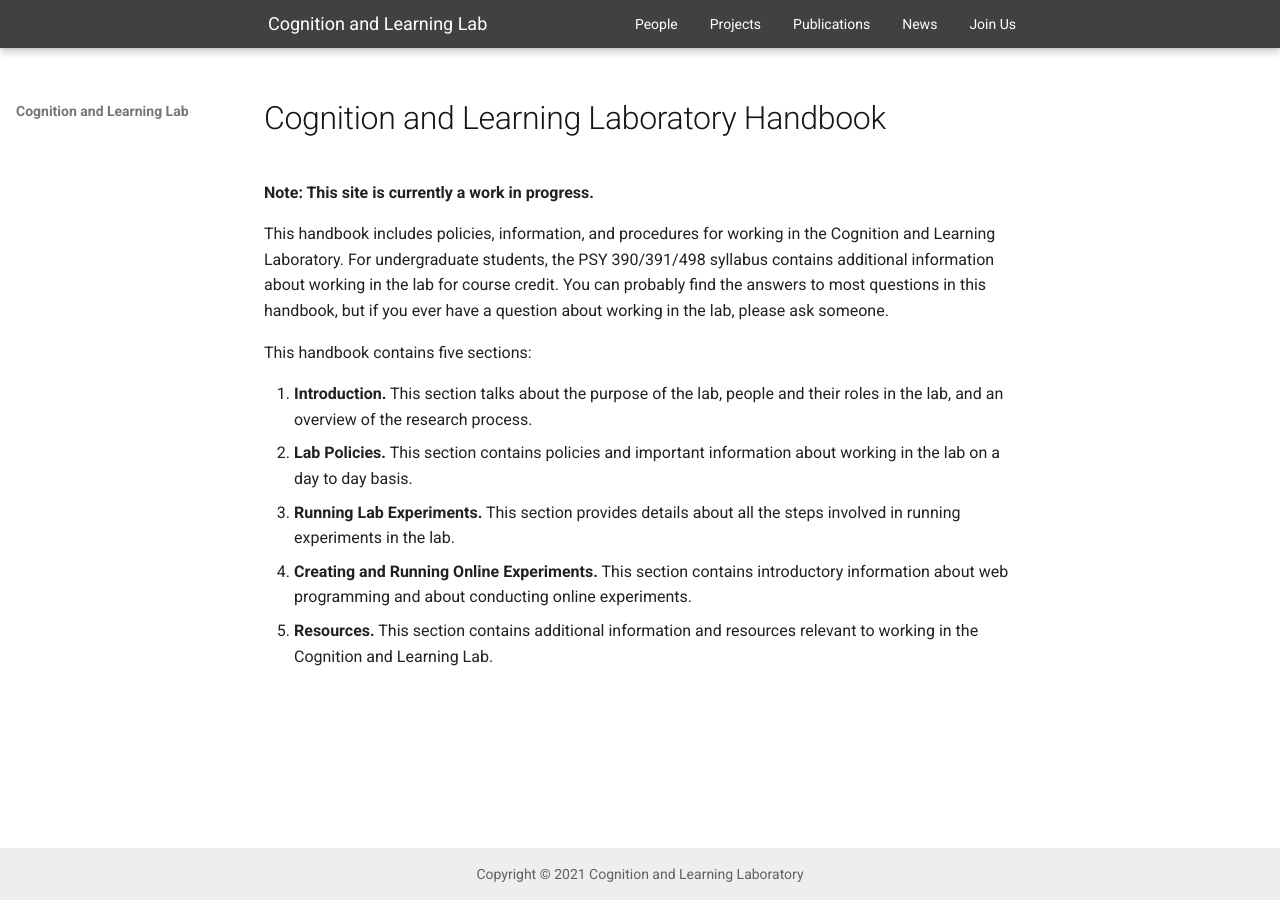
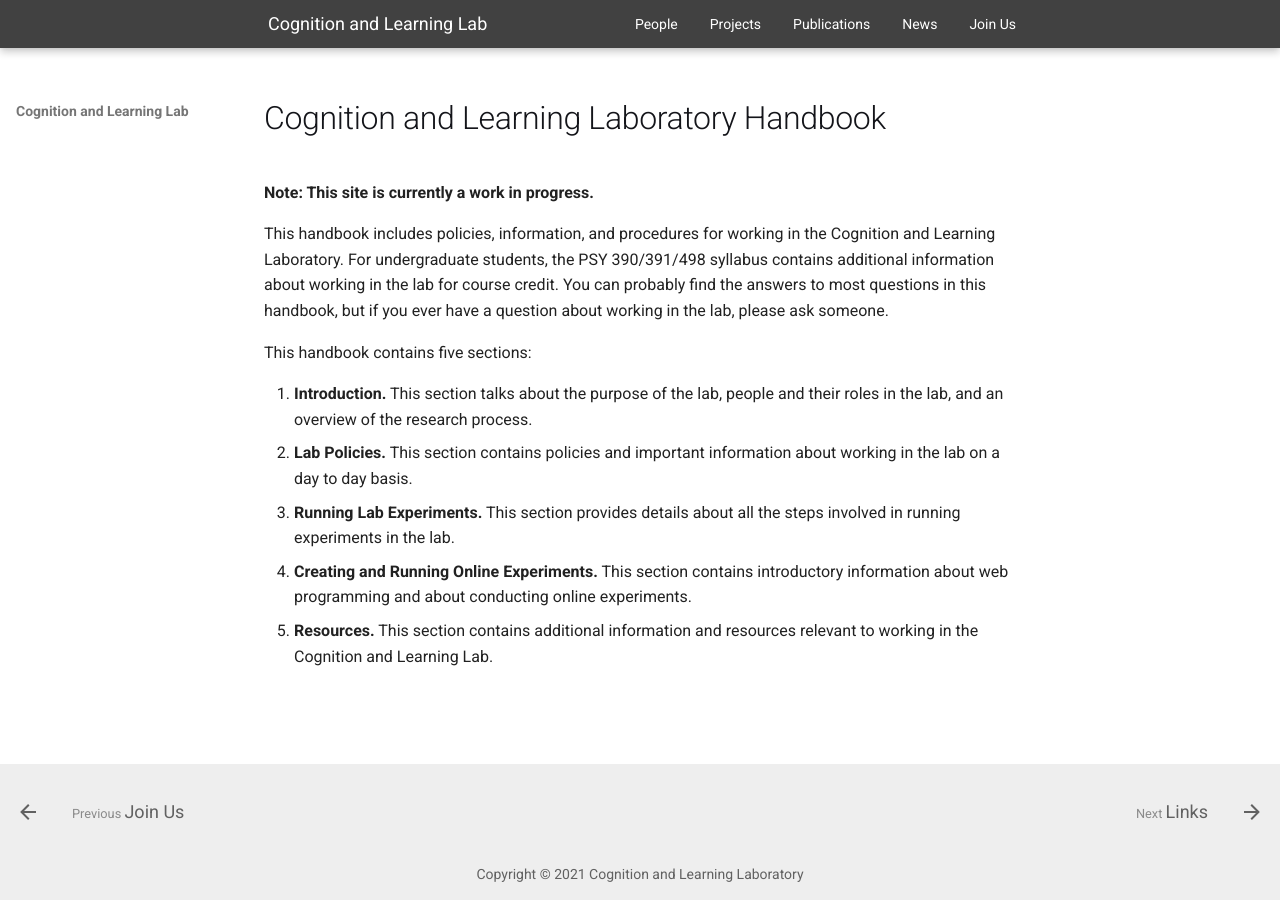
Before and after one commit to shivanya-chandra/pcllab.github.io, an MkDocs documentation site: the page built from docs/handbook/index.md, in a window 1280 px wide. Built offline with MkDocs 1.6.1 and Material for MkDocs 9.7.7, drawn with Linux system fonts in a browser that asks for light colours.

Commit message:
fix: correct bottom nav conditional

```diff
--- a/overrides/partials/footer.html
+++ b/overrides/partials/footer.html
@@ -1,6 +1,6 @@
 <footer class="md-footer">
   <!-- Link to previous and/or next page -->
-  {% if page.meta and page.meta.hide and "footerNavigation" not in page.meta.hide %}
+  {% if not page.meta or page.meta.hide and "footerNavigation" not in page.meta.hide %}
   {% if page.previous_page or page.next_page%}
   <nav
     class="md-footer__inner md-grid"
```
